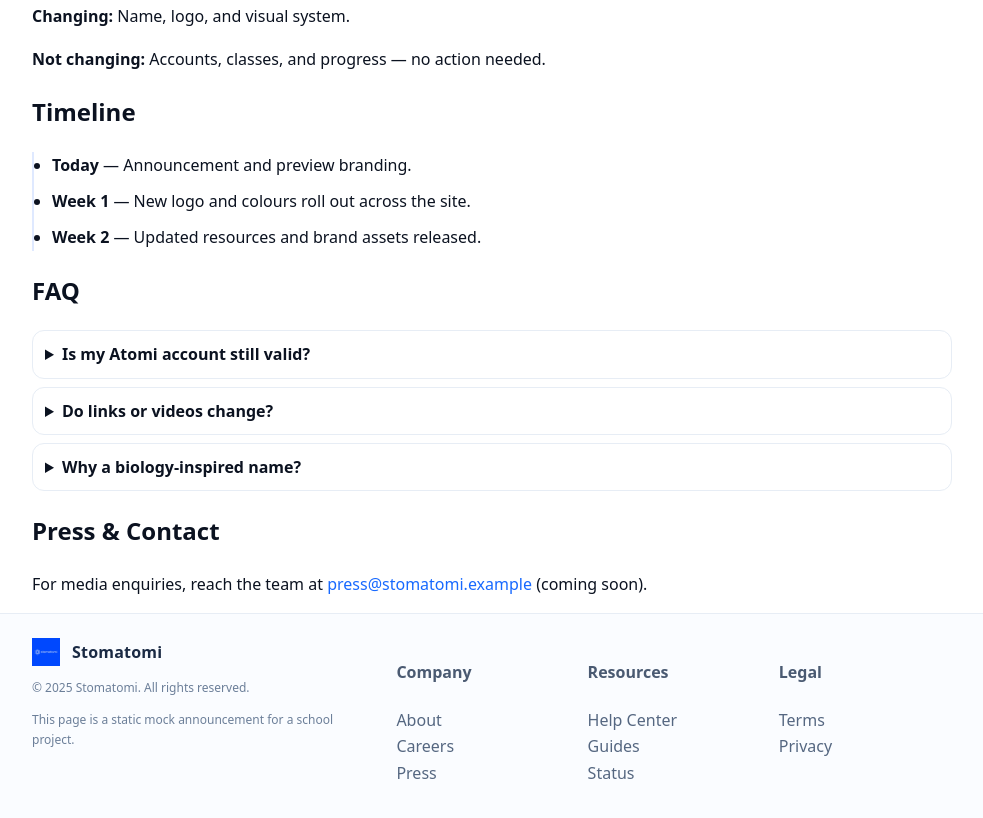
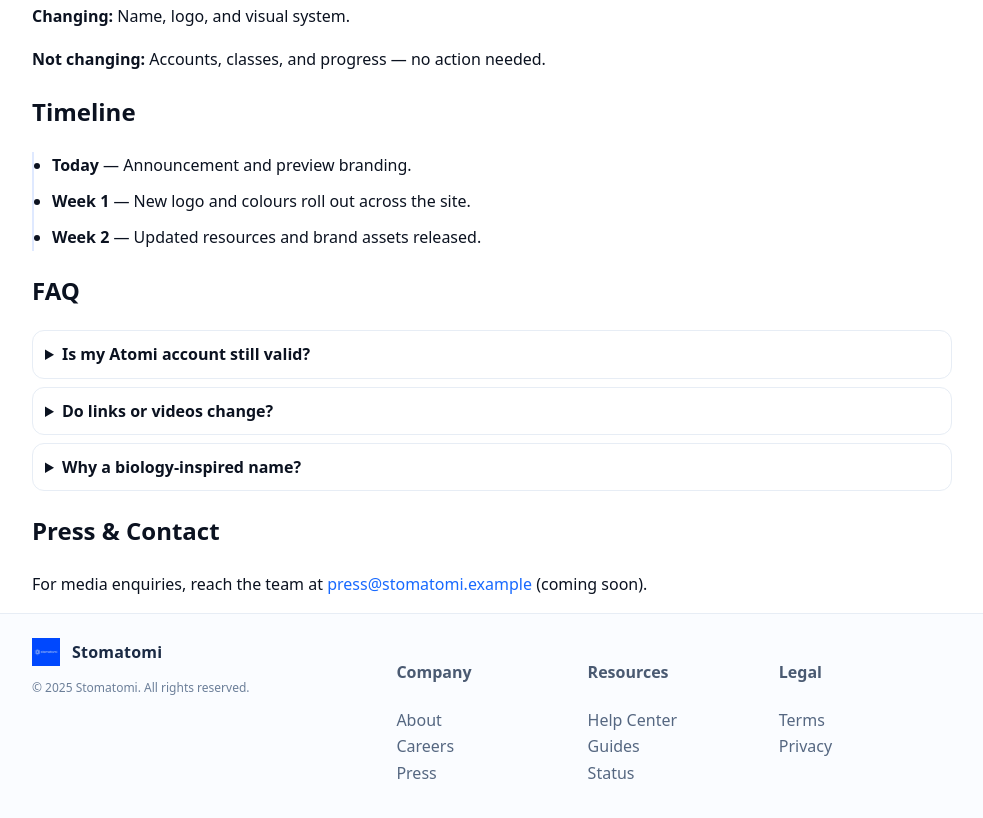
Before and after one commit to ezradevs/stomatomi, a plain HTML site: page index.html in a window 1280 px wide. Shown: the part 1451-2269 px from the top of the page, without its empty margins (148-1131 px from the left). Drawn offline with Linux system fonts and the light colour scheme.

Commit message:
removed disclaimer

```diff
--- a/index.html
+++ b/index.html
@@ -201,7 +201,6 @@
           <span class="name">Stomatomi</span>
         </div>
         <p class="tiny">© 2025 Stomatomi. All rights reserved.</p>
-        <p class="tiny">This page is a static mock announcement for a school project.</p>
       </div>
       <div>
         <h4>Company</h4>
```
